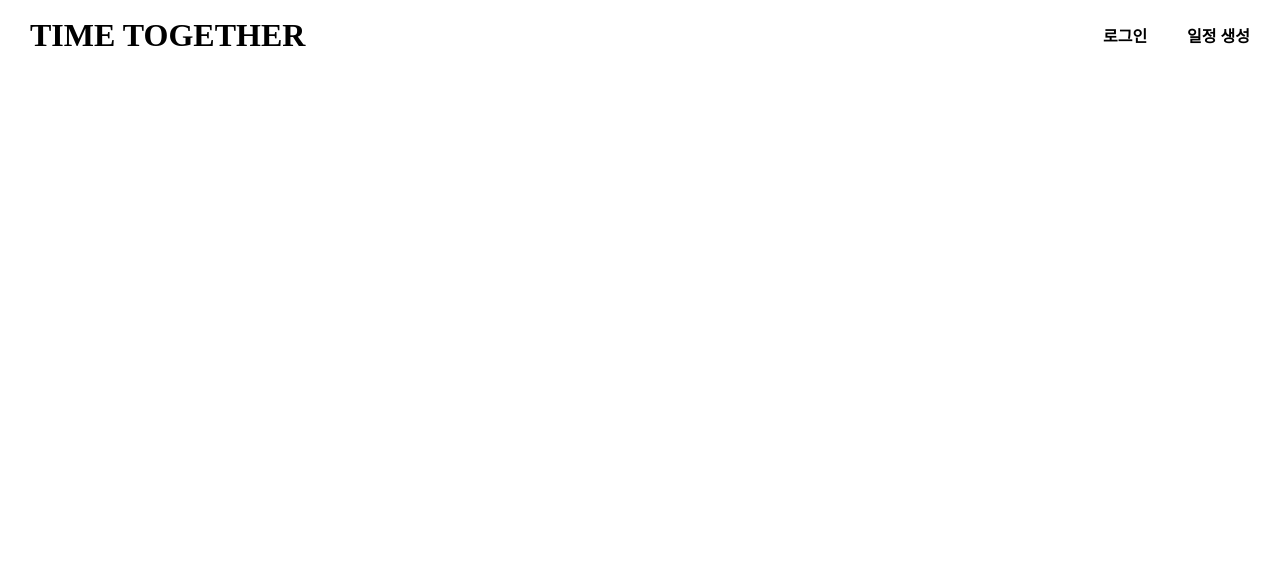
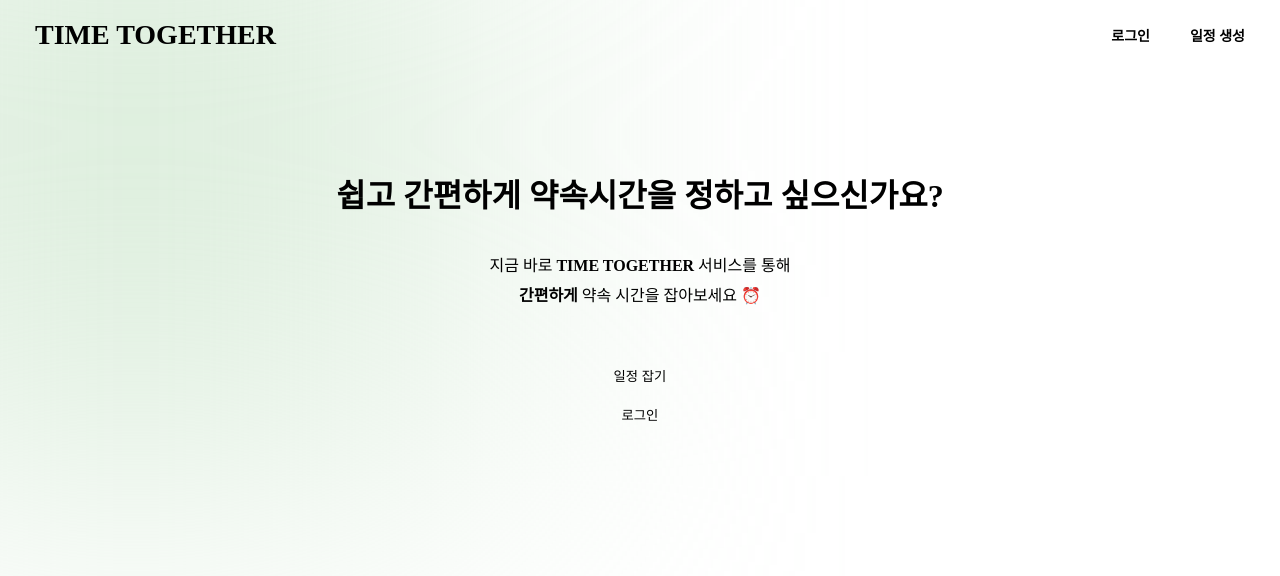
Before and after one commit to nahyyun/TimeTogether, a Next.js app: page / in a window 1280 px wide. Shown: the top 576 px of the page. Built offline with nearby package versions, Linux system fonts and the light colour scheme.

Commit message:
feat: 메인 페이지 UI 작업

```diff
--- a/src/components/UI/Header/style.ts
+++ b/src/components/UI/Header/style.ts
@@ -5,7 +5,8 @@ export const Header = styled.header`
   justify-content: space-between;
   align-items: center;
   height: 70px;
-  margin: 0 30px;
+  margin: 0 35px;
+  font-size: ${({ theme }) => theme.text.size.sm};
 `;
 
 export const MenuButton = styled.button<{ visible?: boolean }>`
--- a/src/pages/index.tsx
+++ b/src/pages/index.tsx
@@ -1,3 +1,21 @@
+import * as S from "./style";
+
 export default function Home() {
-  return <></>;
+  return (
+    <S.MainContainer>
+      <S.BackgroundContainer />
+      <h1>쉽고 간편하게 약속시간을 정하고 싶으신가요?</h1>
+      <S.DescriptionWrapper>
+        <p>
+          지금 바로 <strong>TIME TOGETHER</strong> 서비스를 통해
+          <br />
+          <strong>간편하게</strong> 약속 시간을 잡아보세요 ⏰
+        </p>
+      </S.DescriptionWrapper>
+      <S.ButtonWrapper>
+        <button>일정 잡기</button>
+        <button>로그인</button>
+      </S.ButtonWrapper>
+    </S.MainContainer>
+  );
 }
--- /dev/null
+++ b/src/pages/style.ts
@@ -0,0 +1,34 @@
+import styled from "@emotion/styled";
+
+export const MainContainer = styled.div`
+  display: flex;
+  flex-direction: column;
+  align-items: center;
+  height: 100%;
+  margin-top: 100px;
+  gap: 15px;
+`;
+
+export const BackgroundContainer = styled.div`
+  position: absolute;
+  left: 0;
+  top: 0;
+  width: 680px;
+  height: 680px;
+  transform: translate(-30%, -30%);
+  background: rgba(207, 231, 208, 0.71);
+  filter: blur(150px);
+  z-index: -10;
+`;
+
+export const DescriptionWrapper = styled.div`
+  line-height: 30px;
+  text-align: center;
+  margin: 20px 0 40px 0;
+`;
+
+export const ButtonWrapper = styled.div`
+  display: flex;
+  flex-direction: column;
+  gap: 20px;
+`;
--- a/src/styles/globalStyle.tsx
+++ b/src/styles/globalStyle.tsx
@@ -7,7 +7,9 @@ const style = css`
     color: inherit;
   }
   html,
-  body {
+  body,
+  div#__next,
+  main {
     height: 100%;
   }
   button {
--- a/src/styles/theme.tsx
+++ b/src/styles/theme.tsx
@@ -2,7 +2,7 @@ export const theme = {
   colors: {
     primary: {
       50: "#CFE7D0",
-      100: "#AEE0B0",
+      100: "#A4D8A7",
       200: "#A1F9A5",
       300: "#91C3FC",
     },
@@ -13,6 +13,7 @@ export const theme = {
     text: {
       primary: "#000",
       secondary: "#A4A4A4",
+      light: "#FFF",
     },
     success: "#D9F1DA",
     error: "#FF7C7C",
```
